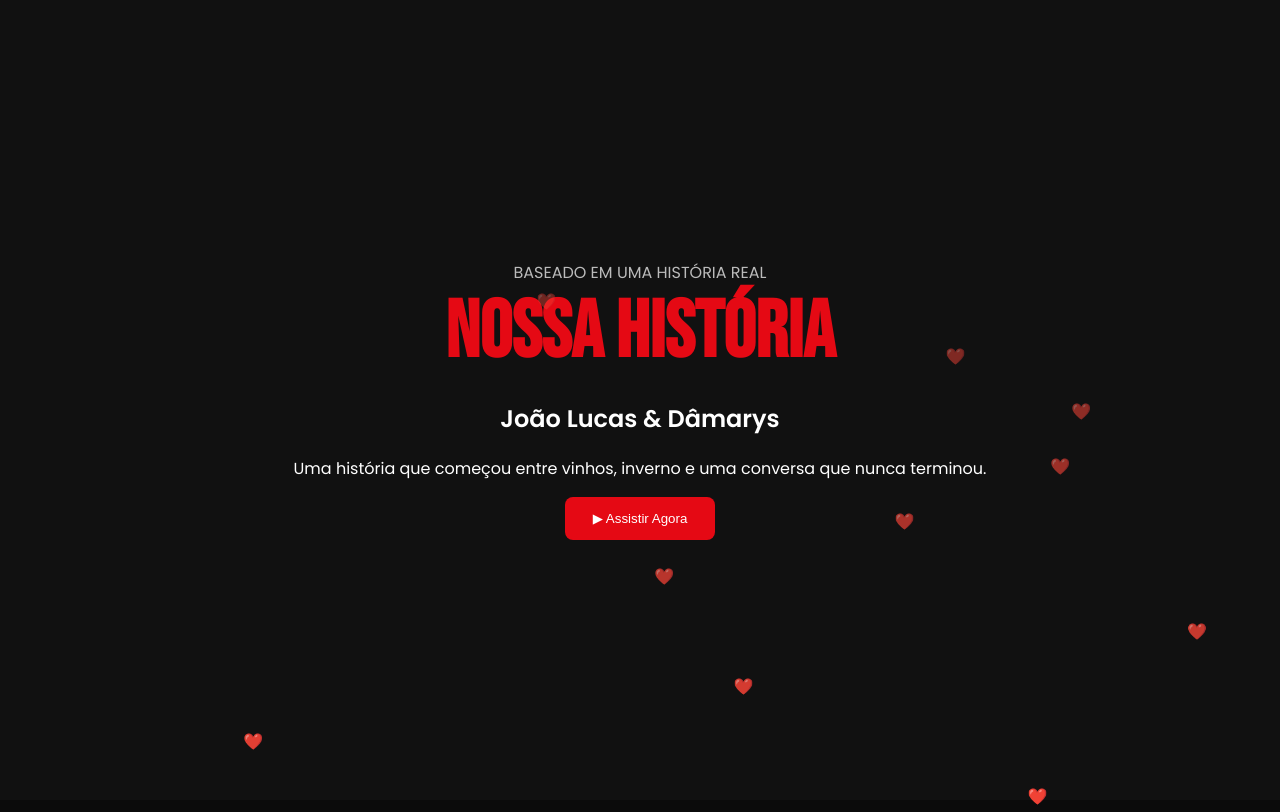
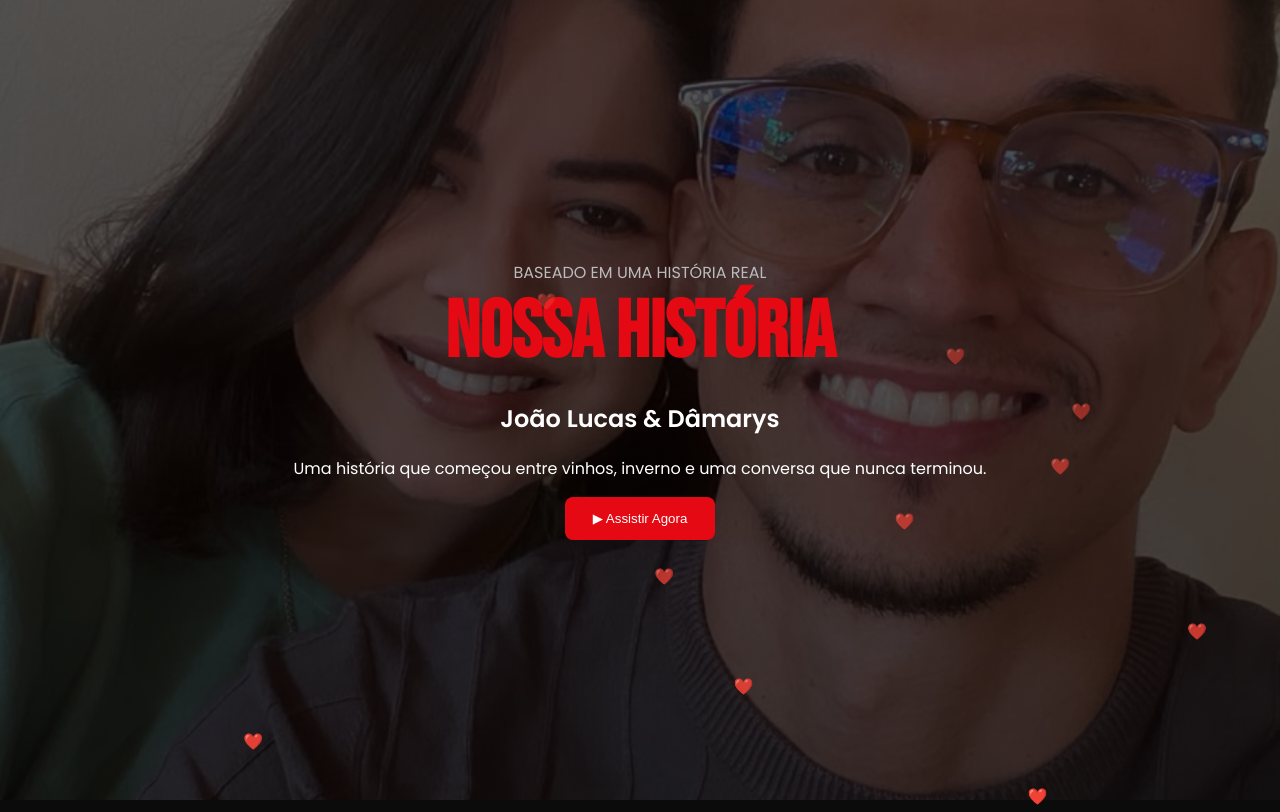
Before and after one commit to youdinat95-cell/nossa-historia, a plain HTML site: page index.html in a window 1280 px wide. Shown: the top 812 px of the page. Drawn offline with Linux system fonts and the light colour scheme.

Commit message:
Update style.css

```diff
--- a/style.css
+++ b/style.css
@@ -1,5 +1,22 @@
 body{margin:0;background:#0b0b0b;color:#fff;font-family:Poppins,sans-serif}
-.hero{height:100vh;display:flex;align-items:center;justify-content:center;text-align:center;background:#111}
+.hero{
+    height:100vh;
+    display:flex;
+    align-items:center;
+    justify-content:center;
+    text-align:center;
+
+    background:
+    linear-gradient(
+        rgba(0,0,0,0.65),
+        rgba(0,0,0,0.75)
+    ),
+    url('img/capa.jpeg');
+
+    background-size:cover;
+    background-position:center;
+    background-repeat:no-repeat;
+}
 .hero-content h1{font-family:'Bebas Neue',sans-serif;font-size:5rem;color:#E50914;margin:0}
 .tag{color:#bbb}
 button{padding:14px 28px;background:#E50914;color:#fff;border:0;border-radius:8px;cursor:pointer}
```
